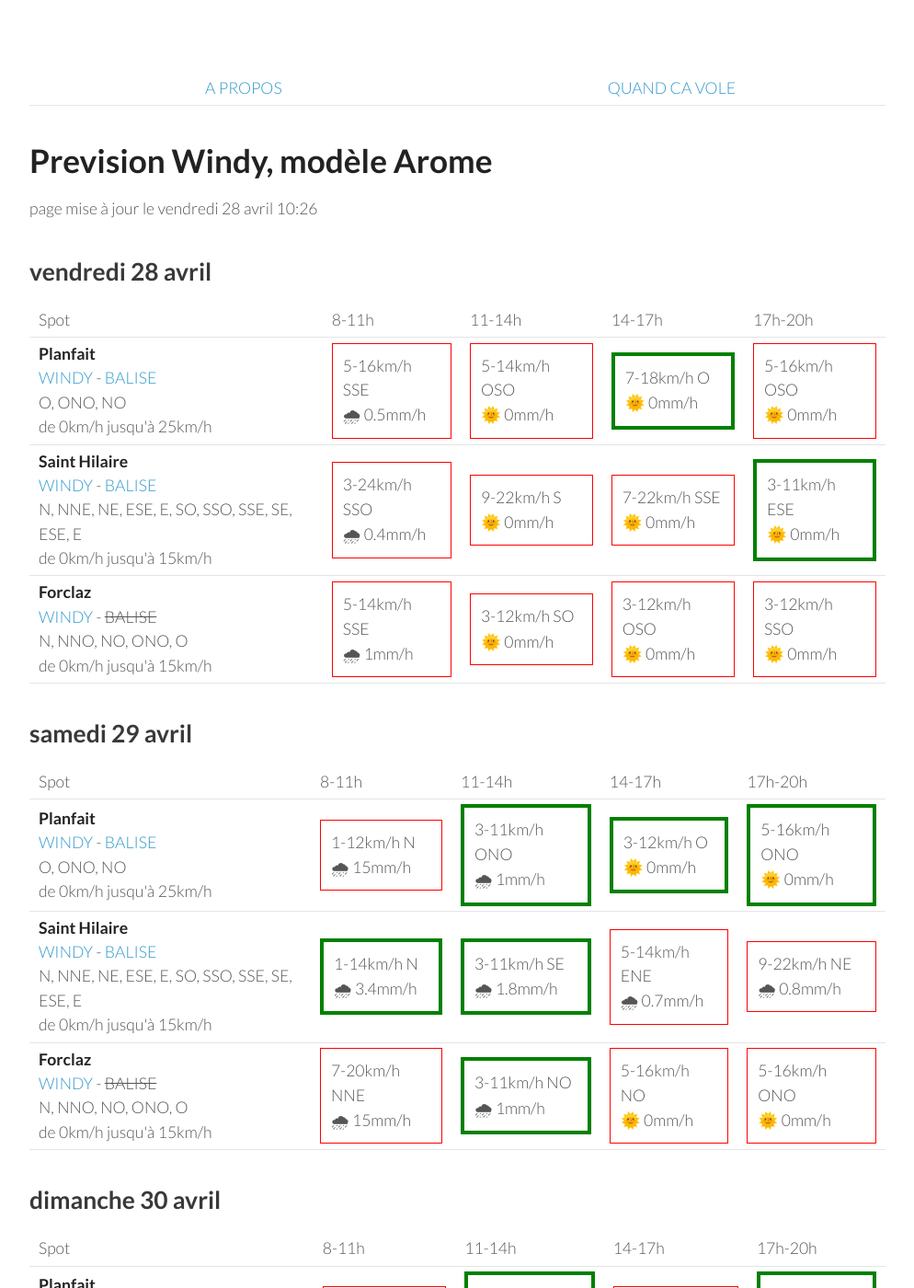
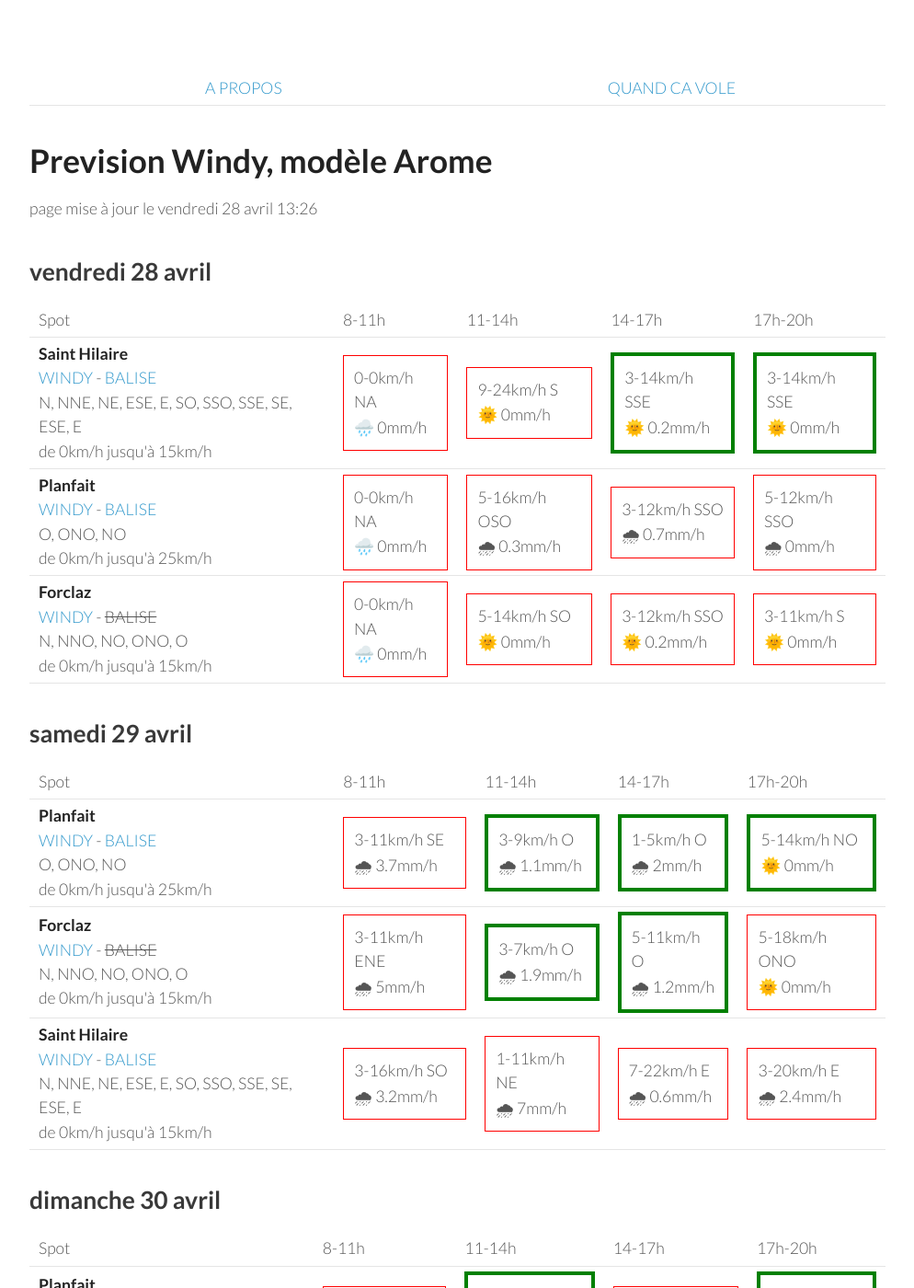
Before and after one commit to parapente-dans-le-nord/parapente-dans-le-nord.github.io, a Jekyll site: the page built from alpes_nord.markdown, in a window 1280 px wide and 1400 px high. Shown: the whole window at 92% size, without its empty margins (26-1020 px from the left). Built offline with Jekyll 4.4.1, drawn with Linux system fonts in a browser that asks for light colours.

Commit message:
update index.markdown

```diff
--- a/alpes_nord.markdown
+++ b/alpes_nord.markdown
@@ -7,7 +7,7 @@ title:  "Tous les spots"
 {: .links}
 
 # Prevision Windy, modèle Arome
-page mise à jour le vendredi 28 avril 10:26
+page mise à jour le vendredi 28 avril 13:26
 
 ## vendredi 28 avril
 
@@ -22,33 +22,30 @@ page mise à jour le vendredi 28 avril 10:26
       <td>17h-20h</td>
     </tr>
 <tr>
-        <td><strong>Planfait</strong><br><a href="https://windy.com/45.853/6.223?45.415,6.223,8">WINDY</a> - <span class=""><a href="https://www.openwindmap.org/PP496">BALISE</a> </span><br> <span class="vent-favorable">O, ONO, NO</span><br><span class="force-vent">de 0km/h jusqu'à 25km/h</span> </td>
+        <td><strong>Saint Hilaire</strong><br><a href="https://windy.com/45.307/5.888?45.087,5.889,9,m:eUFagkX">WINDY</a> - <span class=""><a href="http://www.balisemeteo.com/balise.php?idBalise=61">BALISE</a> </span><br> <span class="vent-favorable">N, NNE, NE, ESE, E, SO, SSO, SSE, SE, ESE, E</span><br><span class="force-vent">de 0km/h jusqu'à 15km/h</span> </td>
 
-            <td><div class="not-flyable"><p>5-16km/h SSE</p><p>🌧 0.5mm/h</p></div></td>
-            <td><div class="not-flyable"><p>5-14km/h OSO</p><p>🌞 0mm/h</p></div></td>
-            <td><div class="flyable"><p>7-18km/h O</p><p>🌞 0mm/h</p></div></td>
-            <td><div class="not-flyable"><p>5-16km/h OSO</p><p>🌞 0mm/h</p></div></td>
-
+            <td><div class="not-flyable"><p>0-0km/h NA</p><p>🌧️ 0mm/h</p></div></td>
+            <td><div class="not-flyable"><p>9-24km/h S</p><p>🌞 0mm/h</p></div></td>
+            <td><div class="flyable"><p>3-14km/h SSE</p><p>🌞 0.2mm/h</p></div></td>
+            <td><div class="flyable"><p>3-14km/h SSE</p><p>🌞 0mm/h</p></div></td>
 
     </tr>
 <tr>
-        <td><strong>Saint Hilaire</strong><br><a href="https://windy.com/45.307/5.888?45.087,5.889,9,m:eUFagkX">WINDY</a> - <span class=""><a href="http://www.balisemeteo.com/balise.php?idBalise=61">BALISE</a> </span><br> <span class="vent-favorable">N, NNE, NE, ESE, E, SO, SSO, SSE, SE, ESE, E</span><br><span class="force-vent">de 0km/h jusqu'à 15km/h</span> </td>
+        <td><strong>Planfait</strong><br><a href="https://windy.com/45.853/6.223?45.415,6.223,8">WINDY</a> - <span class=""><a href="https://www.openwindmap.org/PP496">BALISE</a> </span><br> <span class="vent-favorable">O, ONO, NO</span><br><span class="force-vent">de 0km/h jusqu'à 25km/h</span> </td>
 
-            <td><div class="not-flyable"><p>3-24km/h SSO</p><p>🌧 0.4mm/h</p></div></td>
-            <td><div class="not-flyable"><p>9-22km/h S</p><p>🌞 0mm/h</p></div></td>
-            <td><div class="not-flyable"><p>7-22km/h SSE</p><p>🌞 0mm/h</p></div></td>
-            <td><div class="flyable"><p>3-11km/h ESE</p><p>🌞 0mm/h</p></div></td>
-
+            <td><div class="not-flyable"><p>0-0km/h NA</p><p>🌧️ 0mm/h</p></div></td>
+            <td><div class="not-flyable"><p>5-16km/h OSO</p><p>🌧 0.3mm/h</p></div></td>
+            <td><div class="not-flyable"><p>3-12km/h SSO</p><p>🌧 0.7mm/h</p></div></td>
+            <td><div class="not-flyable"><p>5-12km/h SSO</p><p>🌧 0mm/h</p></div></td>
 
     </tr>
 <tr>
         <td><strong>Forclaz</strong><br><a href="https://windy.com/45.814/6.247?45.375,6.246,8,m:eVwaglz">WINDY</a> - <span class="no-balise"> BALISE </span><br> <span class="vent-favorable">N, NNO, NO, ONO, O</span><br><span class="force-vent">de 0km/h jusqu'à 15km/h</span> </td>
 
-            <td><div class="not-flyable"><p>5-14km/h SSE</p><p>🌧 1mm/h</p></div></td>
-            <td><div class="not-flyable"><p>3-12km/h SO</p><p>🌞 0mm/h</p></div></td>
-            <td><div class="not-flyable"><p>3-12km/h OSO</p><p>🌞 0mm/h</p></div></td>
-            <td><div class="not-flyable"><p>3-12km/h SSO</p><p>🌞 0mm/h</p></div></td>
-
+            <td><div class="not-flyable"><p>0-0km/h NA</p><p>🌧️ 0mm/h</p></div></td>
+            <td><div class="not-flyable"><p>5-14km/h SO</p><p>🌞 0mm/h</p></div></td>
+            <td><div class="not-flyable"><p>3-12km/h SSO</p><p>🌞 0.2mm/h</p></div></td>
+            <td><div class="not-flyable"><p>3-11km/h S</p><p>🌞 0mm/h</p></div></td>
 
     </tr>
 
@@ -70,30 +67,30 @@ page mise à jour le vendredi 28 avril 10:26
 <tr>
         <td><strong>Planfait</strong><br><a href="https://windy.com/45.853/6.223?45.415,6.223,8">WINDY</a> - <span class=""><a href="https://www.openwindmap.org/PP496">BALISE</a> </span><br> <span class="vent-favorable">O, ONO, NO</span><br><span class="force-vent">de 0km/h jusqu'à 25km/h</span> </td>
 
-            <td><div class="not-flyable"><p>1-12km/h N</p><p>🌧 15mm/h</p></div></td>
-            <td><div class="flyable"><p>3-11km/h ONO</p><p>🌧 1mm/h</p></div></td>
-            <td><div class="flyable"><p>3-12km/h O</p><p>🌞 0mm/h</p></div></td>
-            <td><div class="flyable"><p>5-16km/h ONO</p><p>🌞 0mm/h</p></div></td>
+            <td><div class="not-flyable"><p>3-11km/h SE</p><p>🌧 3.7mm/h</p></div></td>
+            <td><div class="flyable"><p>3-9km/h O</p><p>🌧 1.1mm/h</p></div></td>
+            <td><div class="flyable"><p>1-5km/h O</p><p>🌧 2mm/h</p></div></td>
+            <td><div class="flyable"><p>5-14km/h NO</p><p>🌞 0mm/h</p></div></td>
+
+
+    </tr>
+<tr>
+        <td><strong>Forclaz</strong><br><a href="https://windy.com/45.814/6.247?45.375,6.246,8,m:eVwaglz">WINDY</a> - <span class="no-balise"> BALISE </span><br> <span class="vent-favorable">N, NNO, NO, ONO, O</span><br><span class="force-vent">de 0km/h jusqu'à 15km/h</span> </td>
+
+            <td><div class="not-flyable"><p>3-11km/h ENE</p><p>🌧 5mm/h</p></div></td>
+            <td><div class="flyable"><p>3-7km/h O</p><p>🌧 1.9mm/h</p></div></td>
+            <td><div class="flyable"><p>5-11km/h O</p><p>🌧 1.2mm/h</p></div></td>
+            <td><div class="not-flyable"><p>5-18km/h ONO</p><p>🌞 0mm/h</p></div></td>
 
 
     </tr>
 <tr>
         <td><strong>Saint Hilaire</strong><br><a href="https://windy.com/45.307/5.888?45.087,5.889,9,m:eUFagkX">WINDY</a> - <span class=""><a href="http://www.balisemeteo.com/balise.php?idBalise=61">BALISE</a> </span><br> <span class="vent-favorable">N, NNE, NE, ESE, E, SO, SSO, SSE, SE, ESE, E</span><br><span class="force-vent">de 0km/h jusqu'à 15km/h</span> </td>
 
-            <td><div class="flyable"><p>1-14km/h N</p><p>🌧 3.4mm/h</p></div></td>
-            <td><div class="flyable"><p>3-11km/h SE</p><p>🌧 1.8mm/h</p></div></td>
-            <td><div class="not-flyable"><p>5-14km/h ENE</p><p>🌧 0.7mm/h</p></div></td>
-            <td><div class="not-flyable"><p>9-22km/h NE</p><p>🌧 0.8mm/h</p></div></td>
-
-
-    </tr>
-<tr>
-        <td><strong>Forclaz</strong><br><a href="https://windy.com/45.814/6.247?45.375,6.246,8,m:eVwaglz">WINDY</a> - <span class="no-balise"> BALISE </span><br> <span class="vent-favorable">N, NNO, NO, ONO, O</span><br><span class="force-vent">de 0km/h jusqu'à 15km/h</span> </td>
-
-            <td><div class="not-flyable"><p>7-20km/h NNE</p><p>🌧 15mm/h</p></div></td>
-            <td><div class="flyable"><p>3-11km/h NO</p><p>🌧 1mm/h</p></div></td>
-            <td><div class="not-flyable"><p>5-16km/h NO</p><p>🌞 0mm/h</p></div></td>
-            <td><div class="not-flyable"><p>5-16km/h ONO</p><p>🌞 0mm/h</p></div></td>
+            <td><div class="not-flyable"><p>3-16km/h SO</p><p>🌧 3.2mm/h</p></div></td>
+            <td><div class="not-flyable"><p>1-11km/h NE</p><p>🌧 7mm/h</p></div></td>
+            <td><div class="not-flyable"><p>7-22km/h E</p><p>🌧 0.6mm/h</p></div></td>
+            <td><div class="not-flyable"><p>3-20km/h E</p><p>🌧 2.4mm/h</p></div></td>
 
 
     </tr>
```
